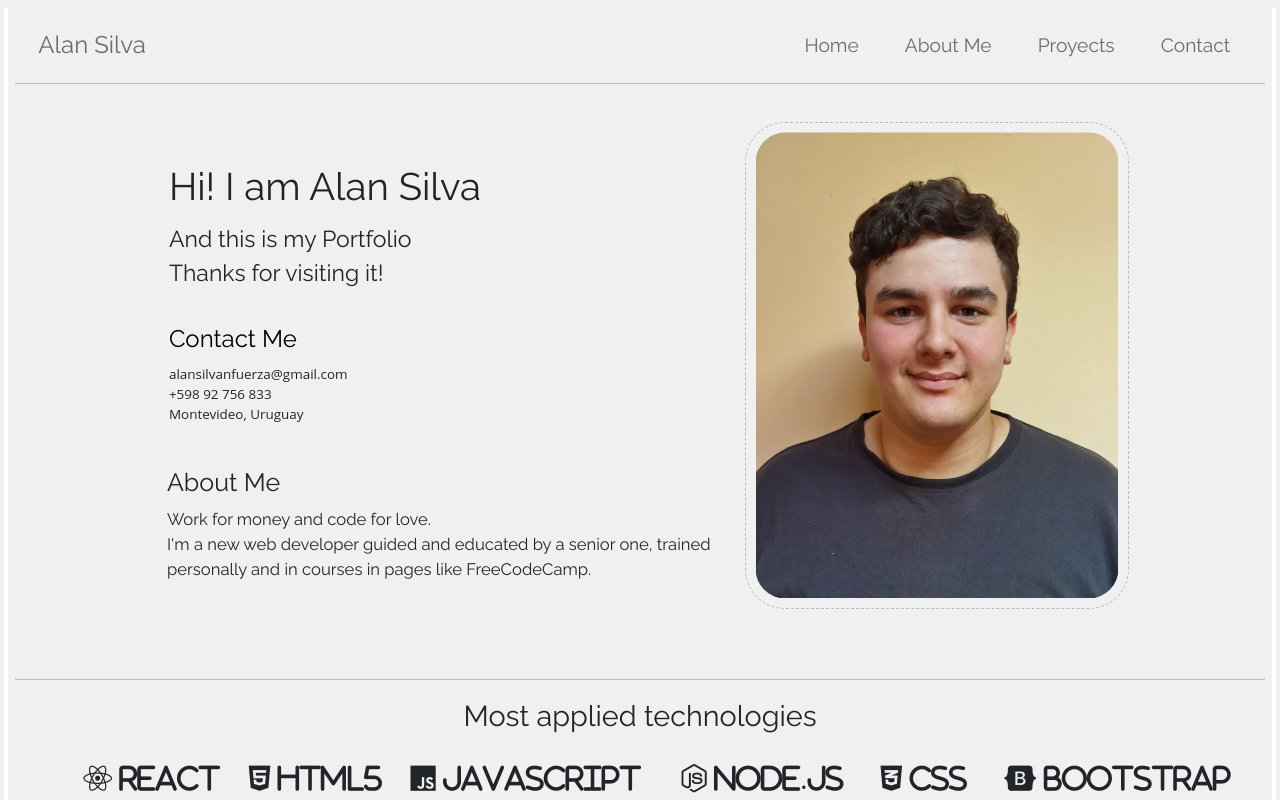
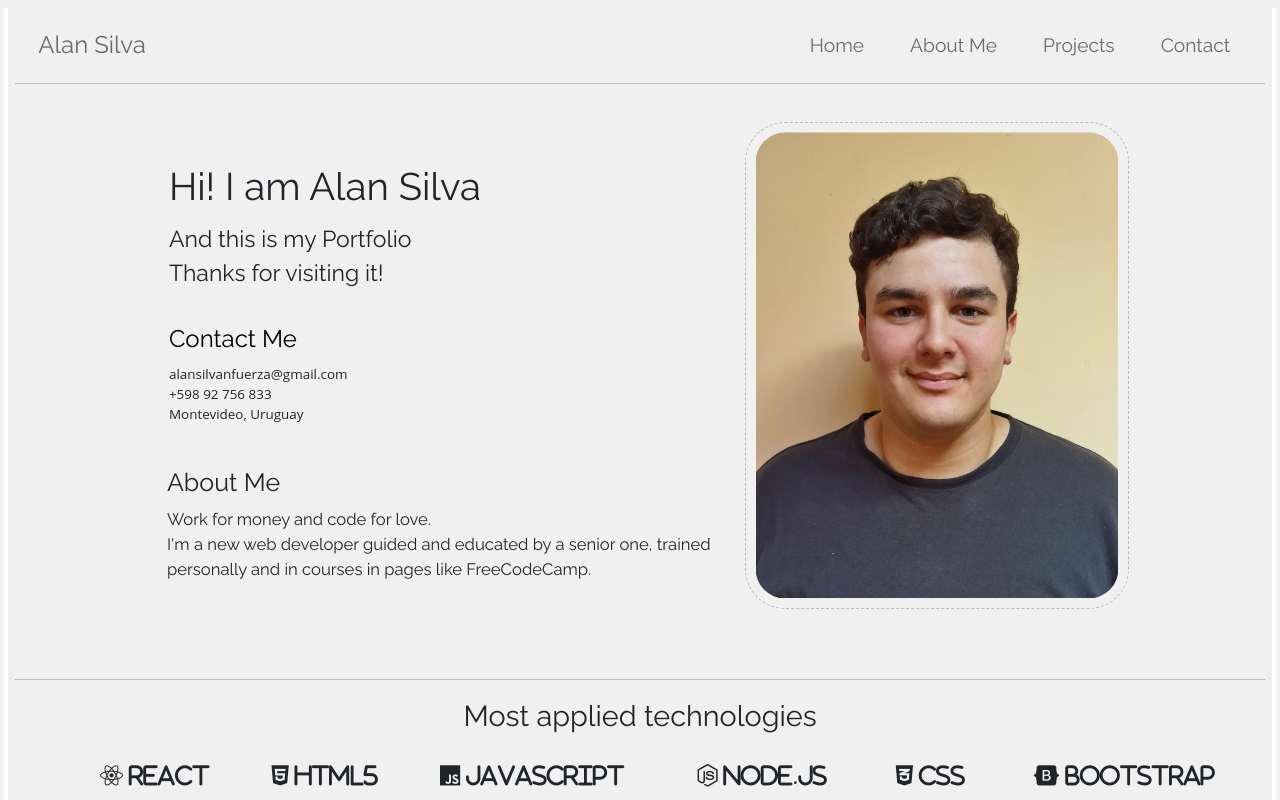
Before and after one commit to alanSilva04/alanSilva-portfolio-phase2, a React (Create React App) app: page / in a window 1280 px wide. Shown: the top 800 px of the page. Built offline with nearby package versions, Linux system fonts and the light colour scheme; the HTML template or start-up script is replaced by a standard one.

Commit message:
Fixed the techs of the projects

```diff
--- a/src/components/biography/Biography.css
+++ b/src/components/biography/Biography.css
@@ -32,7 +32,7 @@
 }
 
 .tec-items i {
-    font-size: 1.5rem;
+    font-size: 1.2rem;
 }
 
 .tec-list-item {
--- a/src/components/navbar/Navbar.js
+++ b/src/components/navbar/Navbar.js
@@ -15,7 +15,7 @@ function Navbar() {
                         <a href="#About">About Me</a>
                     </li>
                     <li className="navbar-item">
-                        <a href="#Proyects">Proyects</a>
+                        <a href="#Proyects">Projects</a>
                     </li>
                     <li className="navbar-item">
                         <a href="#Contact">Contact</a>
```
